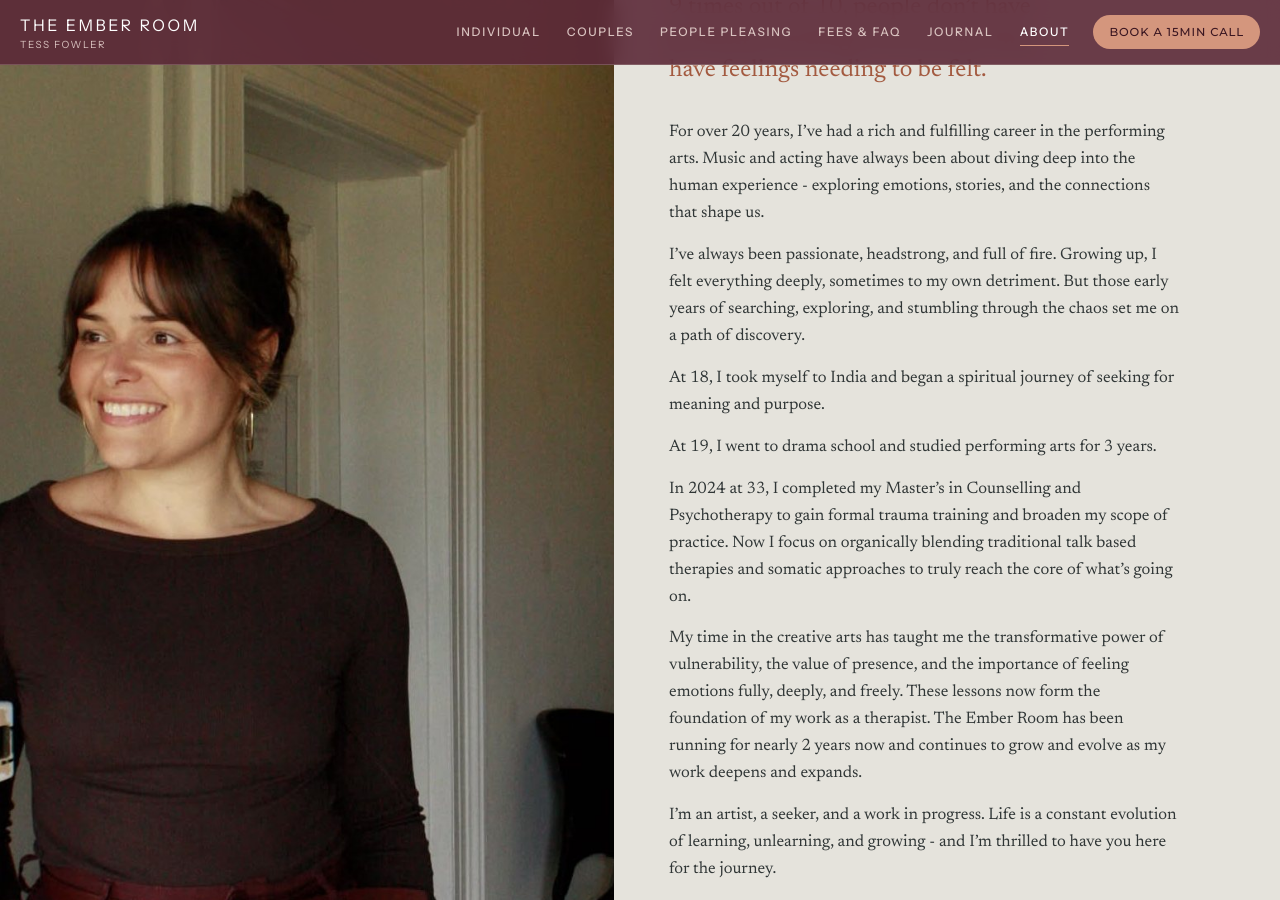
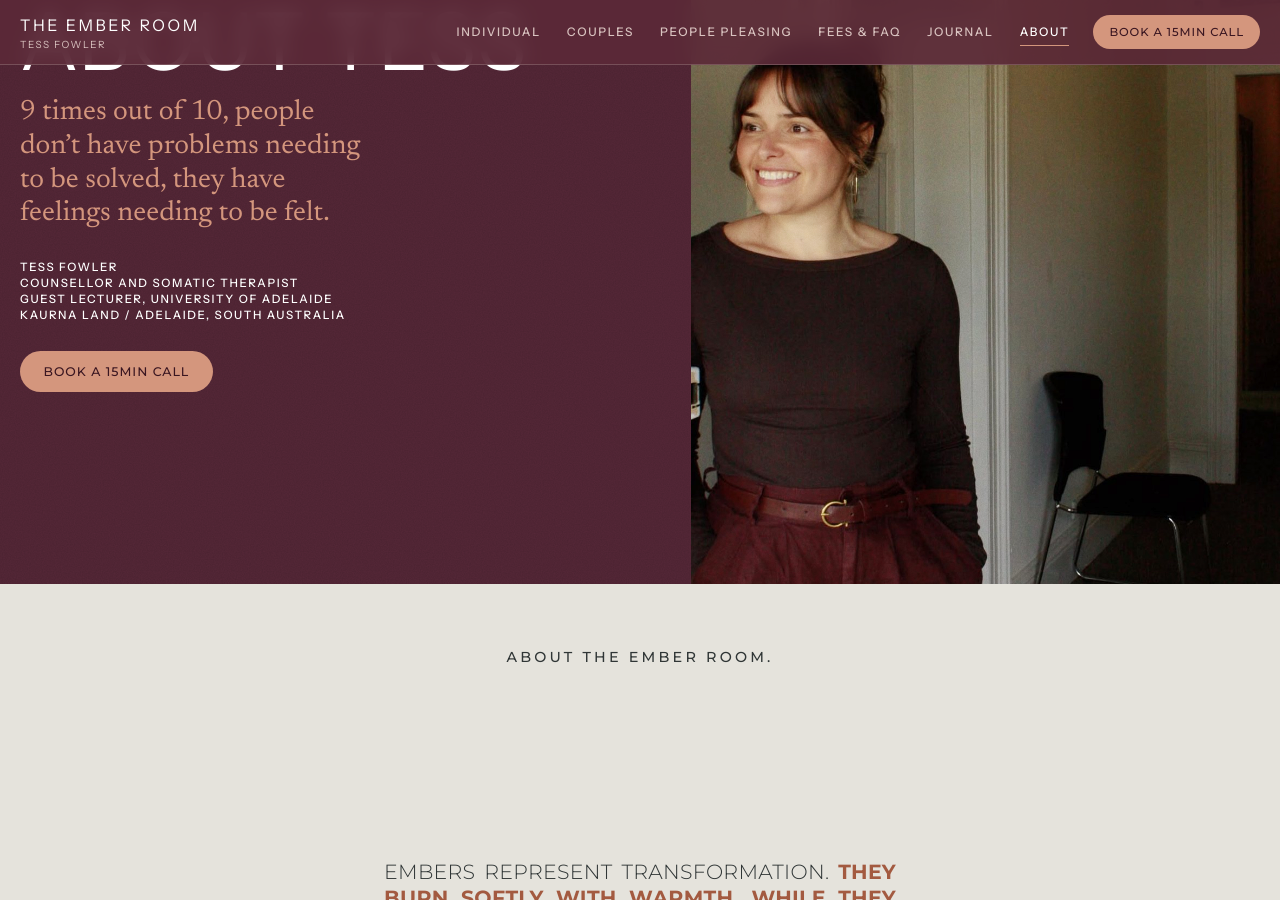
Before and after one commit to mellyanncox-ctrl/tess-ember-room, a Jekyll site: the page about.html, which Jekyll copies as it is, in a window 1280 px wide and 900 px high, scrolled down 255 px. Built offline with Jekyll 4.4.1, drawn with Linux system fonts in a browser that asks for light colours; some web fonts are replaced; some of the changed text lies outside the part shown.

Commit message:
About: restore hero, Ember Room intro and story; remove the embers tabs section
Co-Authored-By: Claude Opus 5.5 <noreply@anthropic.com>
Claude-Session: https://claude.ai/code/session_01ERjMSEFBRUNFYmsRJi9BhF

```diff
--- a/about.html
+++ b/about.html
@@ -51,14 +51,41 @@
 
 <main id="main">
 
-<section class="poster split clean flip top g" id="story" aria-labelledby="story-h">
+<section class="page-hero with-photo g">
   <img class="photo" src="assets/img/tess-doorway.jpg" width="1085" height="1600" fetchpriority="high" alt="Tess Fowler smiling in the doorway of The Ember Room in Norwood">
+  <div class="grain"></div>
+  <div class="layer">
+    <p class="tl cap">About</p>
+    <p class="tr cap">The Ember Room</p>
+    <div class="mid">
+      <h1>About Tess</h1>
+      <p class="sub">9 times out of 10, people don’t have problems needing to be solved, they have feelings needing to be felt.</p>
+    </div>
+    <p class="facts cap">Tess Fowler<br>Counsellor and somatic therapist<br>Guest lecturer, University of Adelaide<br>Kaurna Land / Adelaide, South Australia</p>
+    <div class="br">
+      <a class="btn" href="book.html#book-now" data-track="book_call_click" data-service="about">Book a 15min Call</a>
+    </div>
+  </div>
+</section>
+
+<section class="poster flat stone g" aria-labelledby="ember-h">
+  <div class="grain"></div>
+  <div class="in">
+    <h2 class="mark" id="ember-h">About The Ember Room.</h2>
+    <div class="letter">
+      <p>Embers represent transformation. <b>They burn softly with warmth, while they hold the possibility of igniting into a roaring blaze.</b></p>
+      <p>They exist in the light and dark, <b>in the in-between space of possibility.</b></p>
+    </div>
+    <div class="trio"><span>Inner Work</span><span>Resilience</span><span>Community</span></div>
+  </div>
+</section>
+
+<section class="poster split clean flip g" id="story" aria-labelledby="story-h">
+  <img class="photo" src="assets/img/tess-garden.jpg" width="933" height="1400" loading="lazy" alt="Tess Fowler smiling, standing in front of flowering wattle in a dark top and plum trousers">
   <div class="tint"></div><div class="grain"></div>
   <div class="in">
     <div class="panel">
-      <p class="cap kicker">Tess Fowler &middot; Counsellor and somatic therapist</p>
-      <h1 id="story-h">About Tess</h1>
-      <p class="quote">9 times out of 10, people don’t have problems needing to be solved, they have feelings needing to be felt.</p>
+      <h2 id="story-h">My story</h2>
       <div class="prose split-prose">
       <p>For over 20 years, I’ve had a rich and fulfilling career in the performing arts. Music and acting have always been about diving deep into the human experience - exploring emotions, stories, and the connections that shape us.</p>
       <p>I’ve always been passionate, headstrong, and full of fire. Growing up, I felt everything deeply, sometimes to my own detriment. But those early years of searching, exploring, and stumbling through the chaos set me on a path of discovery.</p>
@@ -68,9 +95,7 @@
       <p>My time in the creative arts has taught me the transformative power of vulnerability, the value of presence, and the importance of feeling emotions fully, deeply, and freely. These lessons now form the foundation of my work as a therapist. The Ember Room has been running for nearly 2 years now and continues to grow and evolve as my work deepens and expands.</p>
       <p>I’m an artist, a seeker, and a work in progress. Life is a constant evolution of learning, unlearning, and growing - and I’m thrilled to have you here for the journey.</p>
       <p>Tess x</p>
-      <p class="cred">Guest lecturer, University of Adelaide<br>Kaurna Land / Adelaide, South Australia</p>
     </div>
-      <a class="btn" href="book.html#book-now" data-track="book_call_click" data-service="about">Book a 15min Call</a>
     </div>
   </div>
 </section>
```
